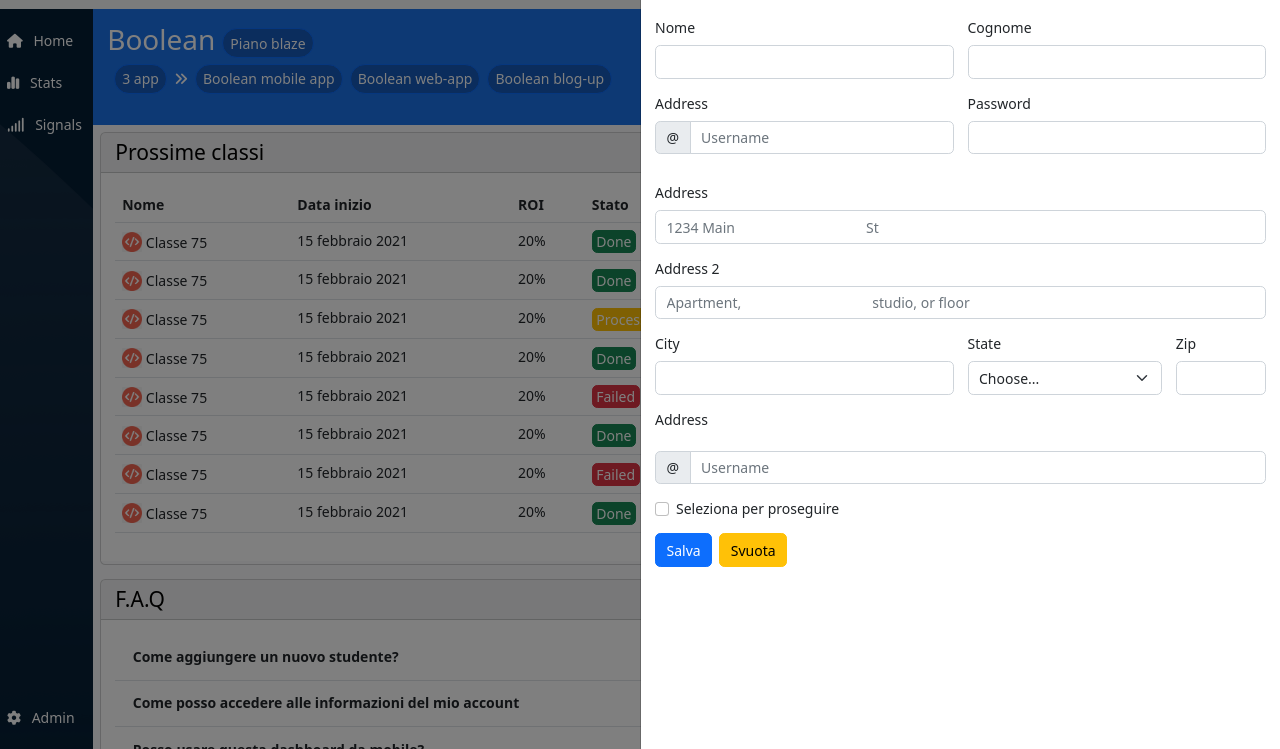
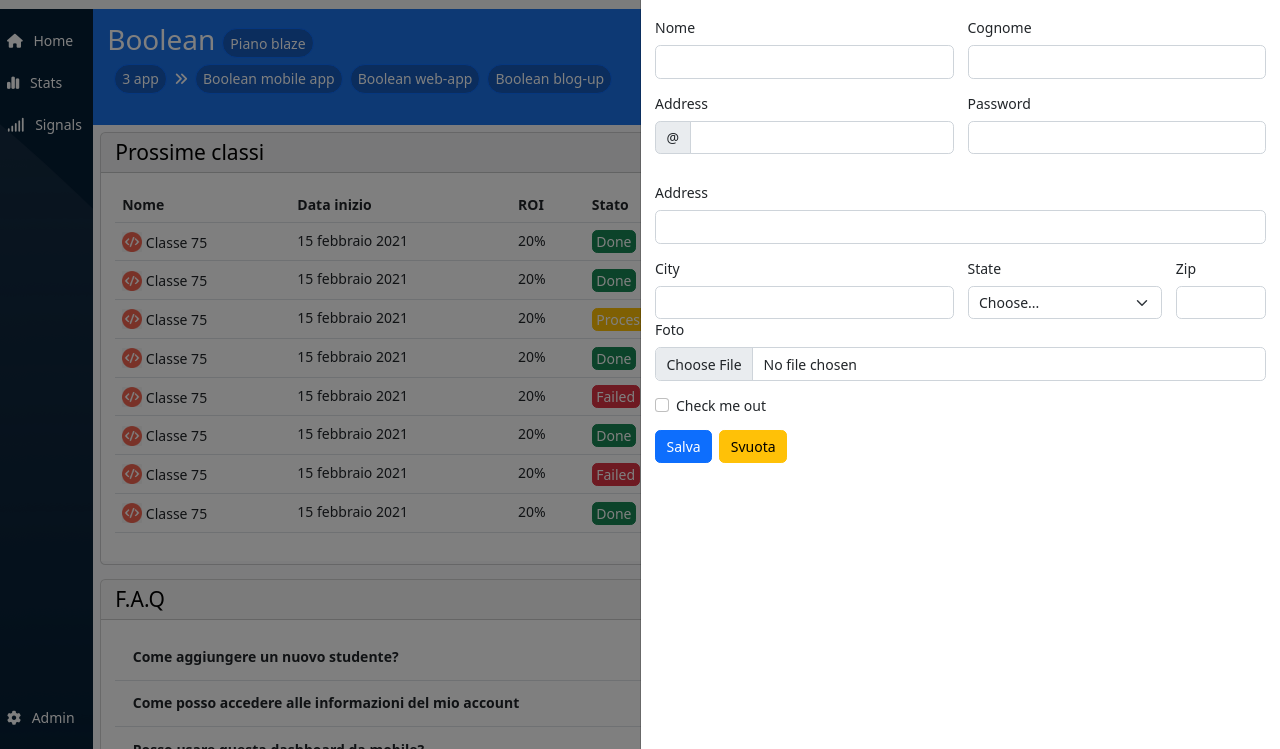
Before and after one commit to fabiodelli/html-css-bootstrap-dashboard, a plain HTML site: page index.html in a window 1280 px wide. Both pictures are taken after a click on the button 1248 px from the left and 90 px from the top of the page. Shown: the part 51-800 px from the top of the page. Drawn offline with nearby package versions, Linux system fonts and the light colour scheme.

Commit message:
modify canvas suggestion

```diff
--- a/index.html
+++ b/index.html
@@ -170,8 +170,7 @@
                         <form class="row g-3">
                             <div class="col-md-6">
                                 <label for="inputEmail4" class="form-label">Nome</label>
-                                <input type="email" class="form-control"
-                                    id="inputEmail4">
+                                <input  class="form-control">
                             </div>
 
                             <div class="col-md-6">
@@ -185,8 +184,7 @@
                                 <div class="input-group mb-3">
                                     <span class="input-group-text"
                                         id="basic-addon1">@</span>
-                                    <input type="text" class="form-control"
-                                        placeholder="Username"
+                                    <input type="email" id="inputEmail4" class="form-control"
                                         aria-label="Username"
                                         aria-describedby="basic-addon1">
                                 </div>
@@ -201,16 +199,9 @@
                             <div class="col-12">
                                 <label for="inputAddress" class="form-label">Address</label>
                                 <input type="text" class="form-control"
-                                    id="inputAddress" placeholder="1234 Main
-                                    St">
+                                    id="inputAddress" >
                             </div>
-                            <div class="col-12">
-                                <label for="inputAddress2" class="form-label">Address
-                                    2</label>
-                                <input type="text" class="form-control"
-                                    id="inputAddress2" placeholder="Apartment,
-                                    studio, or floor">
-                            </div>
+
                             <div class="col-md-6">
                                 <label for="inputCity" class="form-label">City</label>
                                 <input type="text" class="form-control"
@@ -223,29 +214,28 @@
                                     <option>...</option>
                                 </select>
                             </div>
+
                             <div class="col-md-2">
                                 <label for="inputZip" class="form-label">Zip</label>
                                 <input type="text" class="form-control"
                                     id="inputZip">
                             </div>
-                            <label for="input" class="form-label">Address</label>
-                            <div class="input-group mb-3">
-                                <span class="input-group-text"
-                                    id="basic-addon1">@</span>
-                                <input type="text" class="form-control"
-                                    placeholder="Username" aria-label="Username"
-                                    aria-describedby="basic-addon1">
-                            </div>
+
                         </form>
+                        <div class="mb-3">
+                            <label for="formFile" class="form-label">Foto</label>
+                            <input class="form-control" type="file" id="formFile">
+                        </div>
+
                         <div class="col-12">
-                            <div class="form-check">
-                                <input class="form-check-input" type="checkbox"
-                                    id="gridCheck">
-                                <label class="form-check-label" for="gridCheck">
-                                    Seleziona per proseguire
-                                </label>
-                            </div>
+                        <div class="form-check">
+                            <input class="form-check-input" type="checkbox" id="gridCheck">
+                            <label class="form-check-label" for="gridCheck">
+                            Check me out
+                            </label>
                         </div>
+                        </div>
+
                         <div class="mt-3">
                             <span class="col-12 me-1 ">
                                 <button type="submit" class="btn btn-primary">Salva</button>
@@ -439,9 +429,9 @@
 
                             <!-- FAQ -->
 
-                            <div class="card text-bg-light mb-3 ">
+                            <div class="card text-bg-light bg-white mb-3 ">
                                 <div class="card-header h4">F.A.Q</div>
-                                <div class="card-body bg-white">
+                                <div class="card-body bg-white mb-1">
                                     <div class="accordion accordion-flush"
                                         id="accordionExample">
                                         <div class="accordion-item">
```
